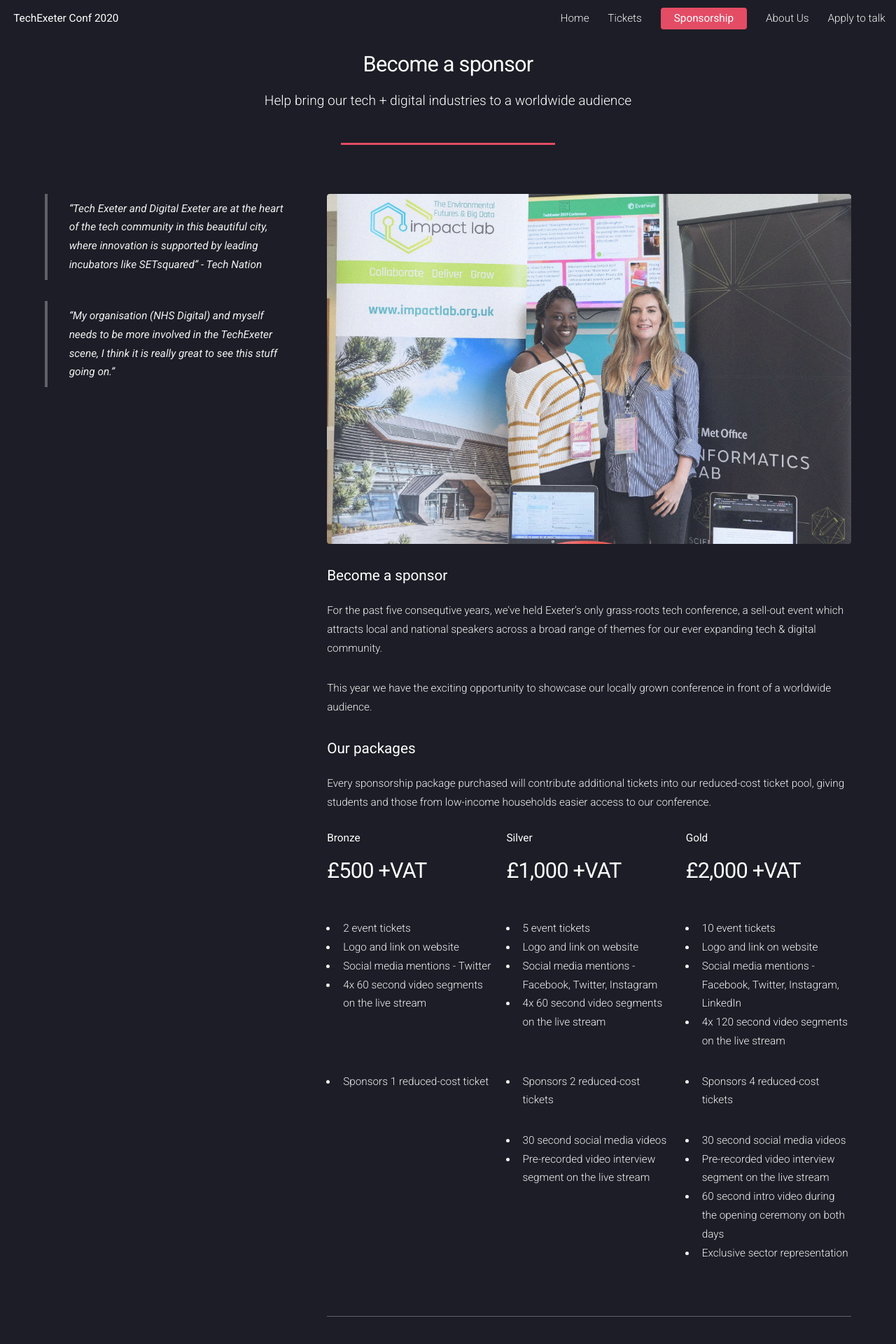
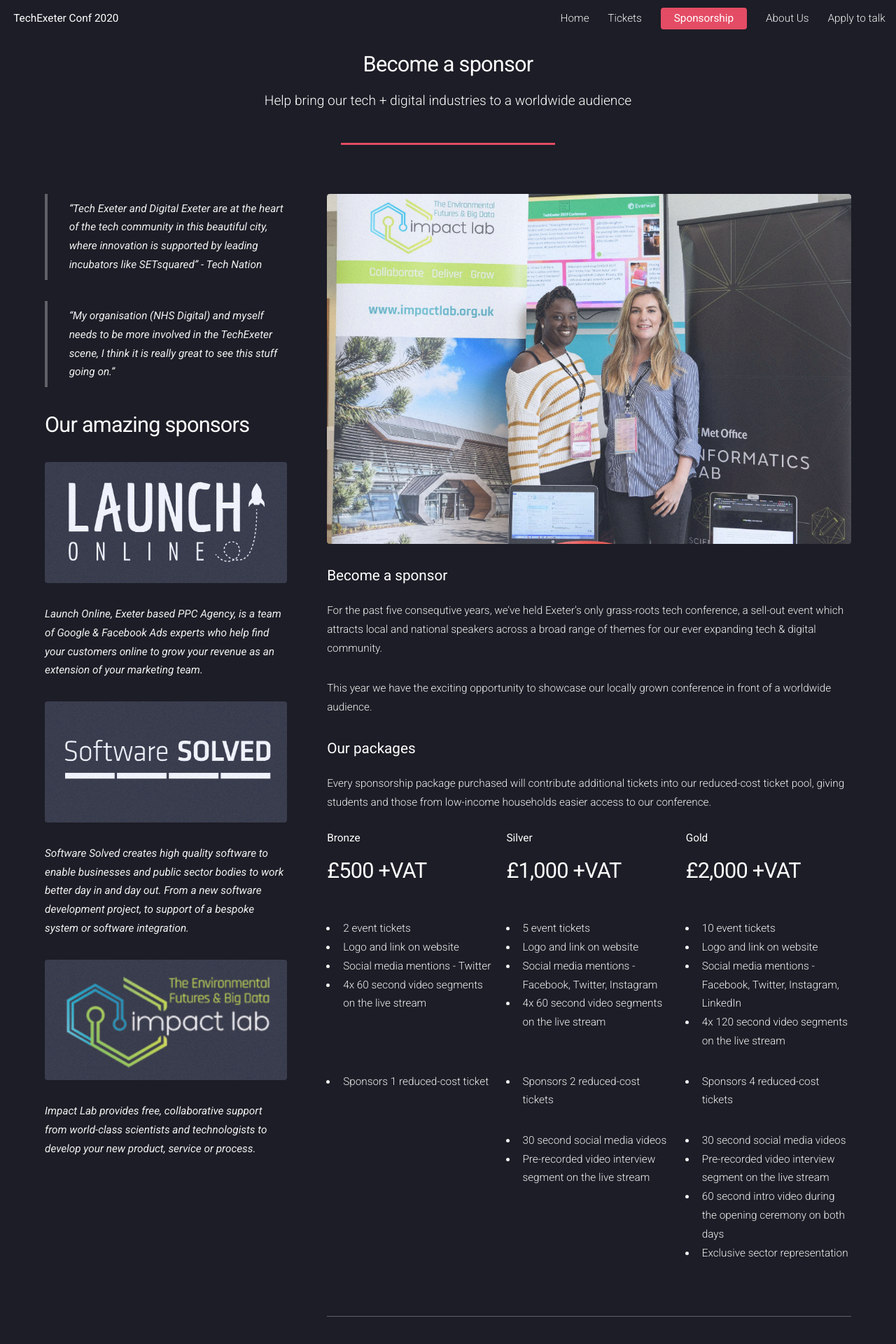
Before and after one commit to TechExeter/conference-2020, a Jekyll site: the page built from become-a-sponsor.html, in a window 1280 px wide. Shown: the top 1920 px of the page at 70% size. Built offline with Jekyll 4.4.1, drawn with Linux system fonts in a browser that asks for light colours.

Commit message:
become a sponsor left margin

```diff
--- /dev/null
+++ b/assets/css/conference.css
@@ -0,0 +1,3 @@
+.sponsor-text {
+    font-style: italic;
+}
--- a/assets/css/main.css
+++ b/assets/css/main.css
@@ -1,4 +1,5 @@
 @import url("font-awesome.min.css");
+@import url("conference.css");
 @import url("https://fonts.googleapis.com/css?family=Roboto:300,400, 300italic,400italic");
 
 /*
--- a/become-a-sponsor.html
+++ b/become-a-sponsor.html
@@ -20,6 +20,19 @@
 										<section>
 											<blockquote>“Tech Exeter and Digital Exeter are at the heart of the tech community in this beautiful city, where innovation is supported by leading incubators like SETsquared” - Tech Nation</blockquote>
 											<blockquote>“My organisation (NHS Digital) and myself needs to be more involved in the TechExeter scene, I think it is really great to see this stuff going on.”</blockquote>
+											<h2>Our amazing sponsors</h2>
+												<section class="sponsor-text">
+													<a href="https://www.launchonline.co.uk/" target="_blank"><span class="image fit"><img src="/images/sponsor_launchonline_white.png"></span></a>
+													<p>Launch Online, Exeter based PPC Agency, is a team of Google & Facebook Ads experts who help find your customers online to grow your revenue as an extension of your marketing team.</p>
+												</section>
+												<section class="sponsor-text">
+													<a href="https://www.softwaresolved.com/" target="_blank"><span class="image fit"><img src="/images/sponsor_softwaresolved_white.png"></span></a>
+													<p>Software Solved creates high quality software to enable businesses and public sector bodies to work better day in and day out. From a new software development project, to support of a bespoke system or software integration.</p>
+												</section>
+												<section class="sponsor-text">
+													<a href="https://www.impactlab.org.uk/" target="_blank"><span class="image fit"><img src="/images/sponsor_impactlab_white.png"></span></a>
+													<p>Impact Lab provides free, collaborative support from world-class scientists and technologists to develop your new product, service or process.</p>
+												</section>
 										</section>
 									</section>
 
```
